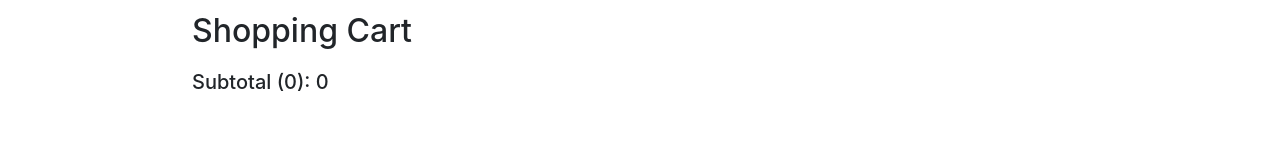
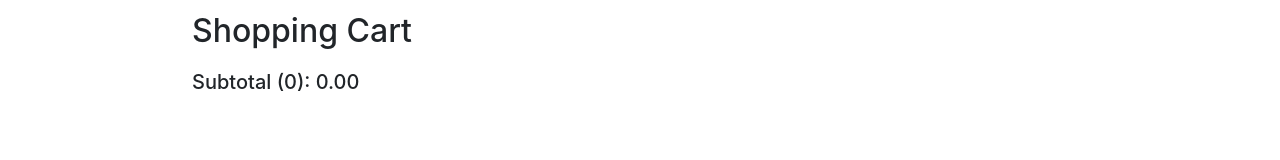
Before and after one commit to saipavani68/Ecommerce-App, a React (Create React App) app: page /cart in a window 1280 px wide. Shown: the part 124-284 px from the top of the page. Built offline with nearby package versions, Linux system fonts and the light colour scheme.

Commit message:
fixing item price to two decimal places

```diff
--- a/src/components/cart-page.jsx
+++ b/src/components/cart-page.jsx
@@ -17,7 +17,7 @@ class CartPage extends Component {
                         </div>
                     ))
                 }
-                <h5 className="cart-total-price">Subtotal ({items.length}): { items.flat().reduce((a, b) => a + +b.price, 0)} </h5>
+                <h5 className="cart-total-price">Subtotal ({items.length}): { items.flat().reduce((a, b) => a + +b.price, 0).toFixed(2)} </h5>
             </div>
         );
     }
```
Also changed, not shown: 1 other file (tests, documents, lock files or other folders).
